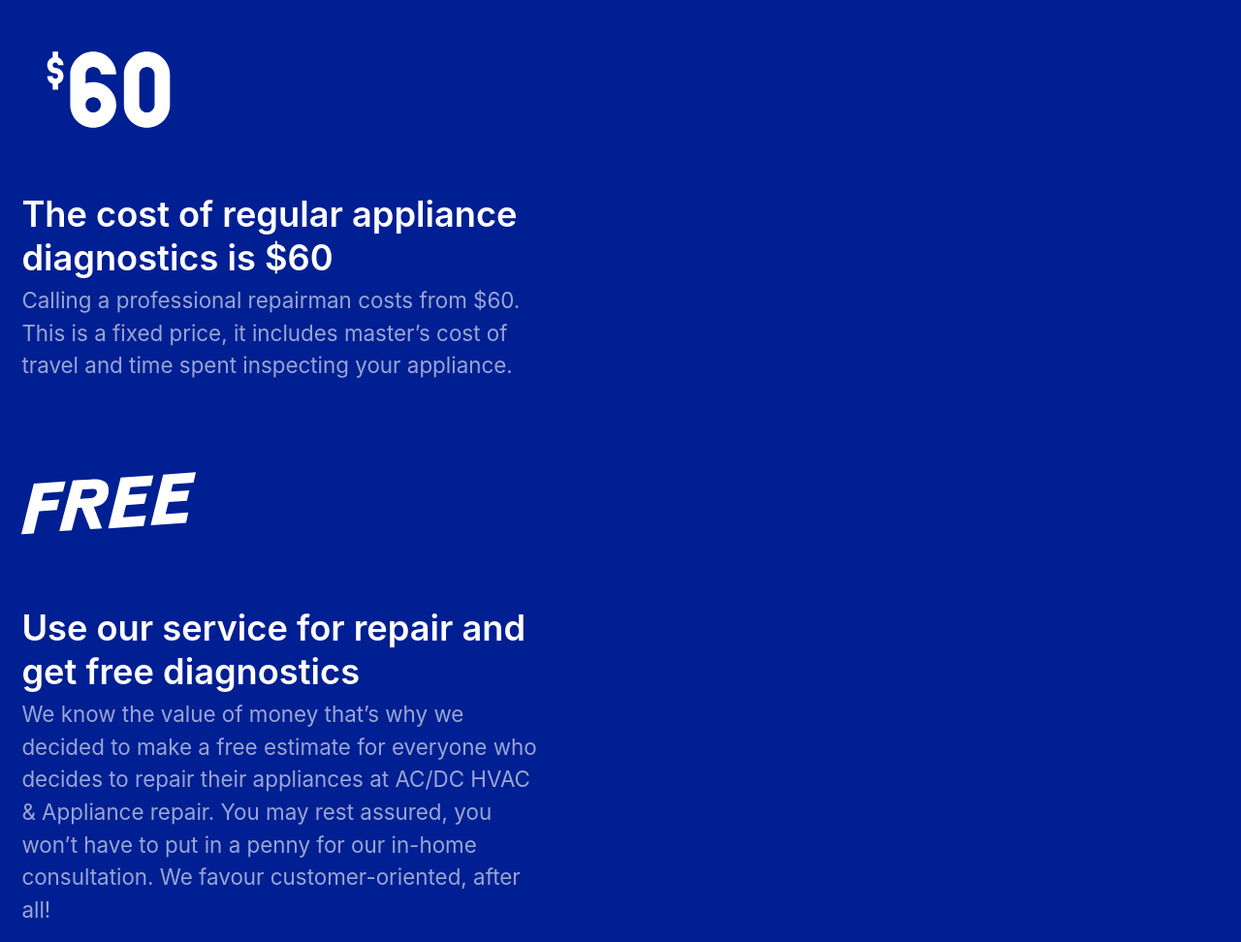
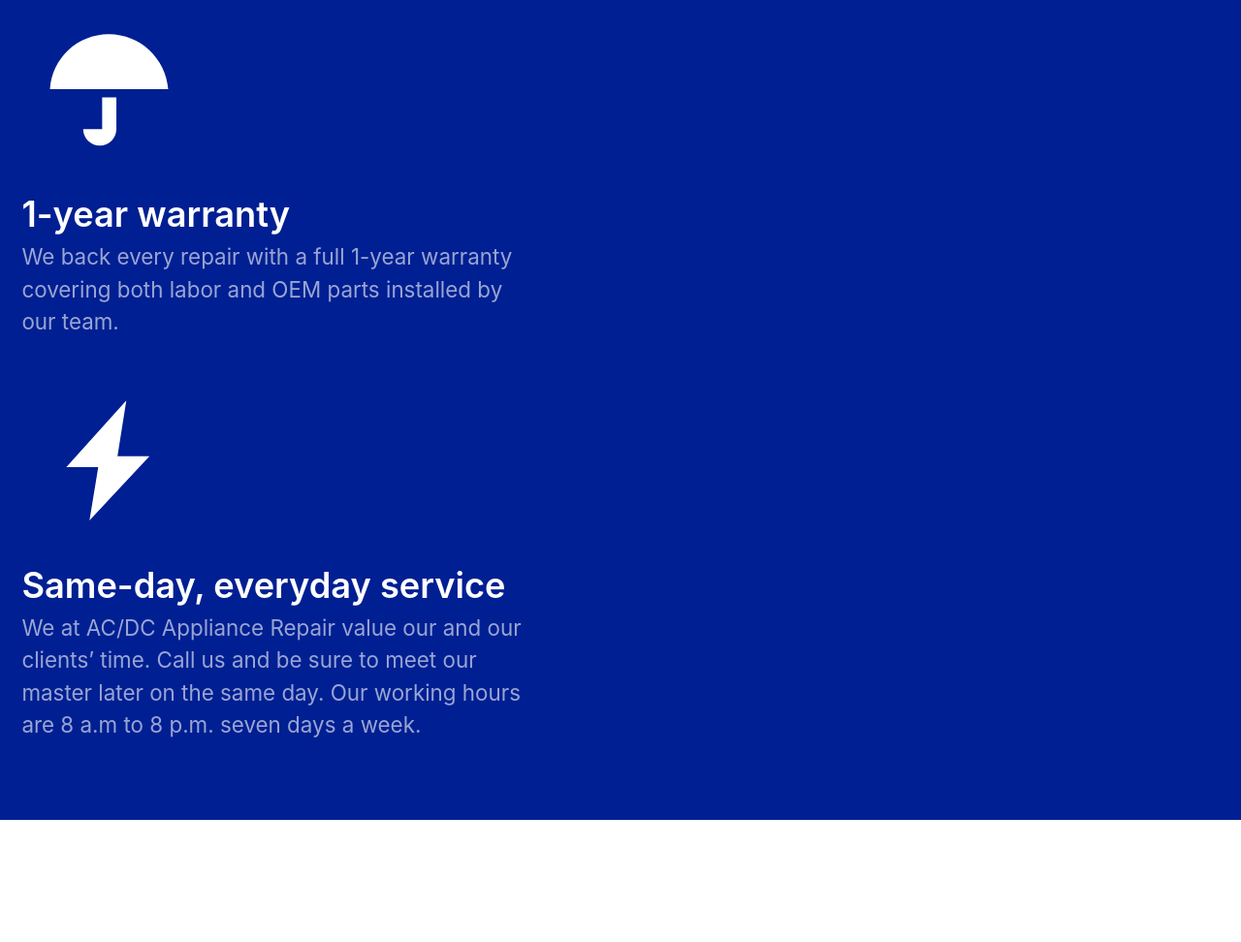
Before and after one commit to rusak83/icemachines.acdchomeservices.com, a plain HTML site: page index.html in a window 1280 px wide. Shown: the part 2808-3780 px from the top of the page at 97% size. Drawn offline with Linux system fonts and the light colour scheme.

Commit message:
Update warranty information across multiple repair pages to reflect a 1-year warranty policy

```diff
--- a/index.html
+++ b/index.html
@@ -214,23 +214,9 @@ height="0" width="0" style="display:none;visibility:hidden"></iframe></noscript>
         <div class="benefits-list">
 
             <div class="benefits-block">
-                <img class="benefits-image" src="/assets/svg/$60.svg" alt="">
-                <h3 class="section-subheadline white">The cost of regular appliance diagnostics is $60</h3>
-                <p class="big white__muted">
-                    Calling a professional repairman costs from $60. This is a fixed price, it includes master’s cost of travel and time spent inspecting your appliance.
-                </p>
-            </div>
-
-            <div class="benefits-block">
-                <img class="benefits-image" src="/assets/svg/free.svg" alt="">
-                <h3 class="section-subheadline white">Use our service for repair and get free diagnostics</h3>
-                <p class="big white__muted">We know the value of money that’s why we decided to make a free estimate for everyone who decides to repair their appliances at AC/DC HVAC & Appliance repair. You may rest assured, you won’t have to put in a penny for our in-home consultation. We favour customer-oriented, after all!</p>
-            </div>
-
-            <div class="benefits-block">
                 <img class="benefits-image" src="/assets/svg/warrenty.svg" alt="">
-                <h3 class="section-subheadline white">6-month guarantee</h3>
-                <p class="big white__muted">We provide 6-month guarantee that covers all parts and details changed by our service. Also, we give one-year extended warranty for repaired refrigerators systems.</p>
+                <h3 class="section-subheadline white">1-year warranty</h3>
+<p class="big white__muted">We back every repair with a full 1-year warranty covering both labor and OEM parts installed by our team.</p>
             </div>
 
             <div class="benefits-block">
@@ -243,7 +229,6 @@ height="0" width="0" style="display:none;visibility:hidden"></iframe></noscript>
 
     </div>
 </section>
-
 
         <!-- CITIES -->
         <section>
@@ -335,7 +320,6 @@ height="0" width="0" style="display:none;visibility:hidden"></iframe></noscript>
             </div>
         </section>
 
-
         <!-- REFRIGERATOR -->
         <a name="refrigerator"></a>
         <section>
@@ -381,7 +365,6 @@ height="0" width="0" style="display:none;visibility:hidden"></iframe></noscript>
         </div>
     </div>
 </section>
-
 
         <!-- DRYER -->
         <a name="dryer"></a>
@@ -565,8 +548,6 @@ height="0" width="0" style="display:none;visibility:hidden"></iframe></noscript>
     </div>
 </section>
 
-
-
         <!-- MICROWAVE -->
         <a name="microwave"></a>
         <section>
@@ -674,7 +655,6 @@ height="0" width="0" style="display:none;visibility:hidden"></iframe></noscript>
     </div>
 </section>
 
-
     </article>
 </main>
     <footer>
```
Also changed, not shown: about/index.html (+2 -16 lines), appliance-repair.html (+2 -22 lines), freezer-repair.html (+2 -16 lines), ice-machine-repair.html (+0 -1 lines), jekyll/update/2020/06/17/welcome-to-jekyll.html (+0 -1 lines), refrigerator-repair.html (+2 -16 lines).
